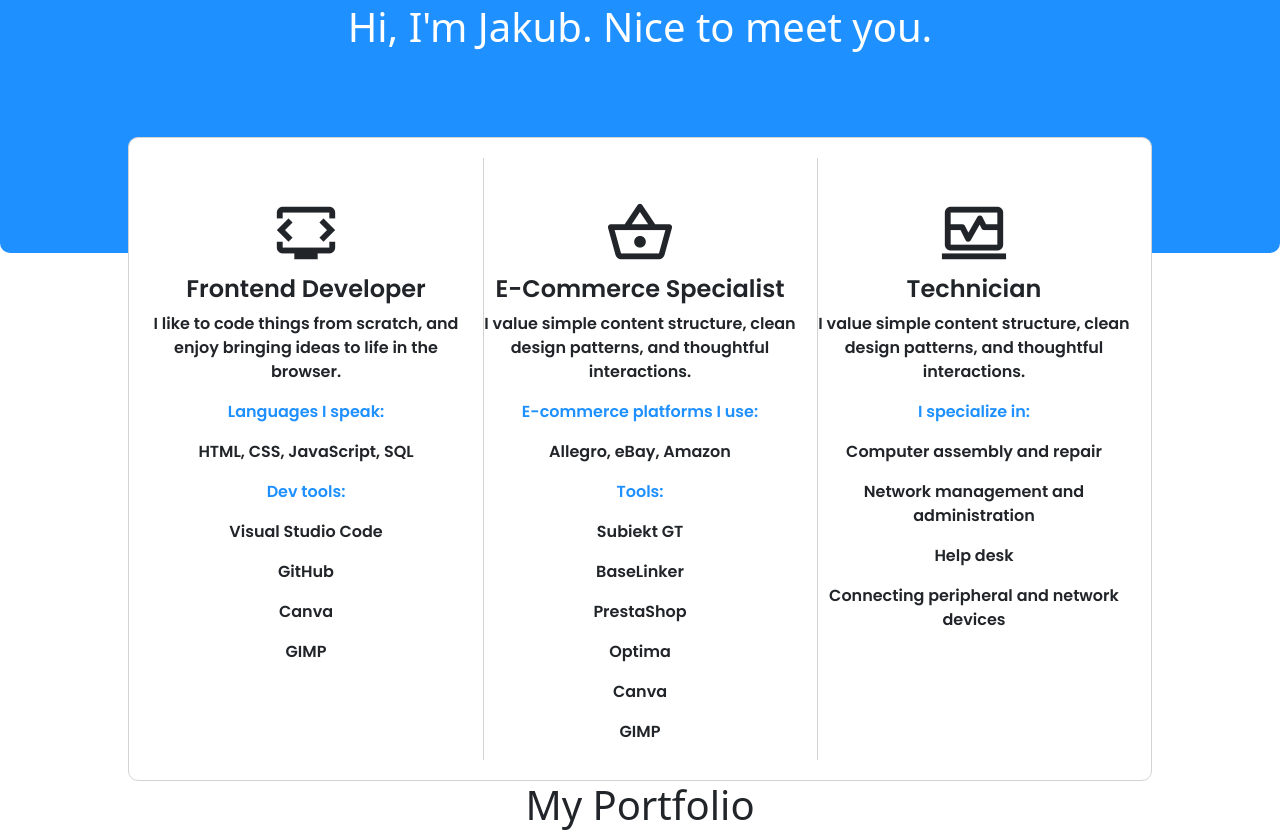
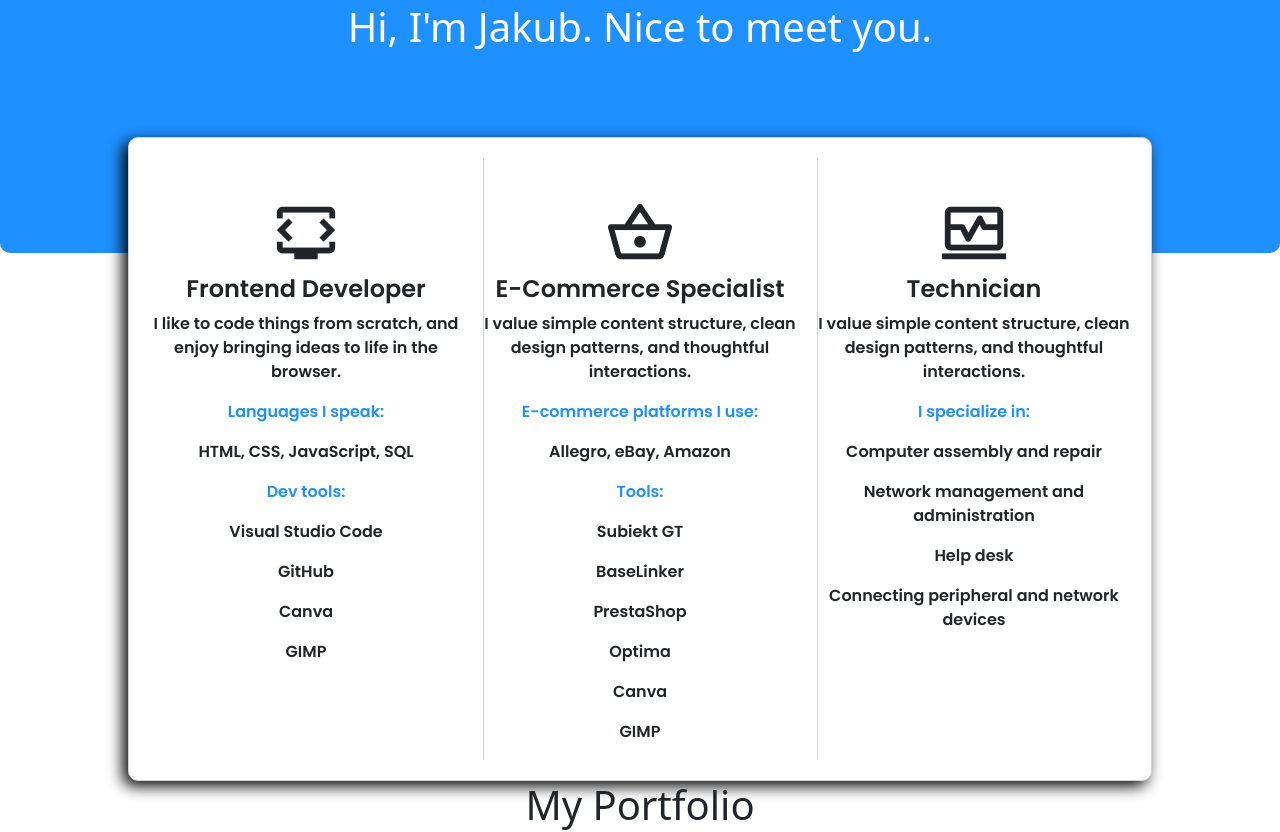
Before and after one commit to Otmorosko/r-sum-, a plain HTML site: page index.html in a window 1280 px wide. Shown: the part 886-1718 px from the top of the page. Drawn offline with nearby package versions, Linux system fonts and the light colour scheme.

Commit message:
Update style.css

```diff
--- a/style.css
+++ b/style.css
@@ -105,6 +105,7 @@
     justify-content: space-between;
     gap: 20px;
     overflow: hidden;
+    box-shadow: -5px 5px 15px black;
 }
 
 #tablediv > .tables {
```
